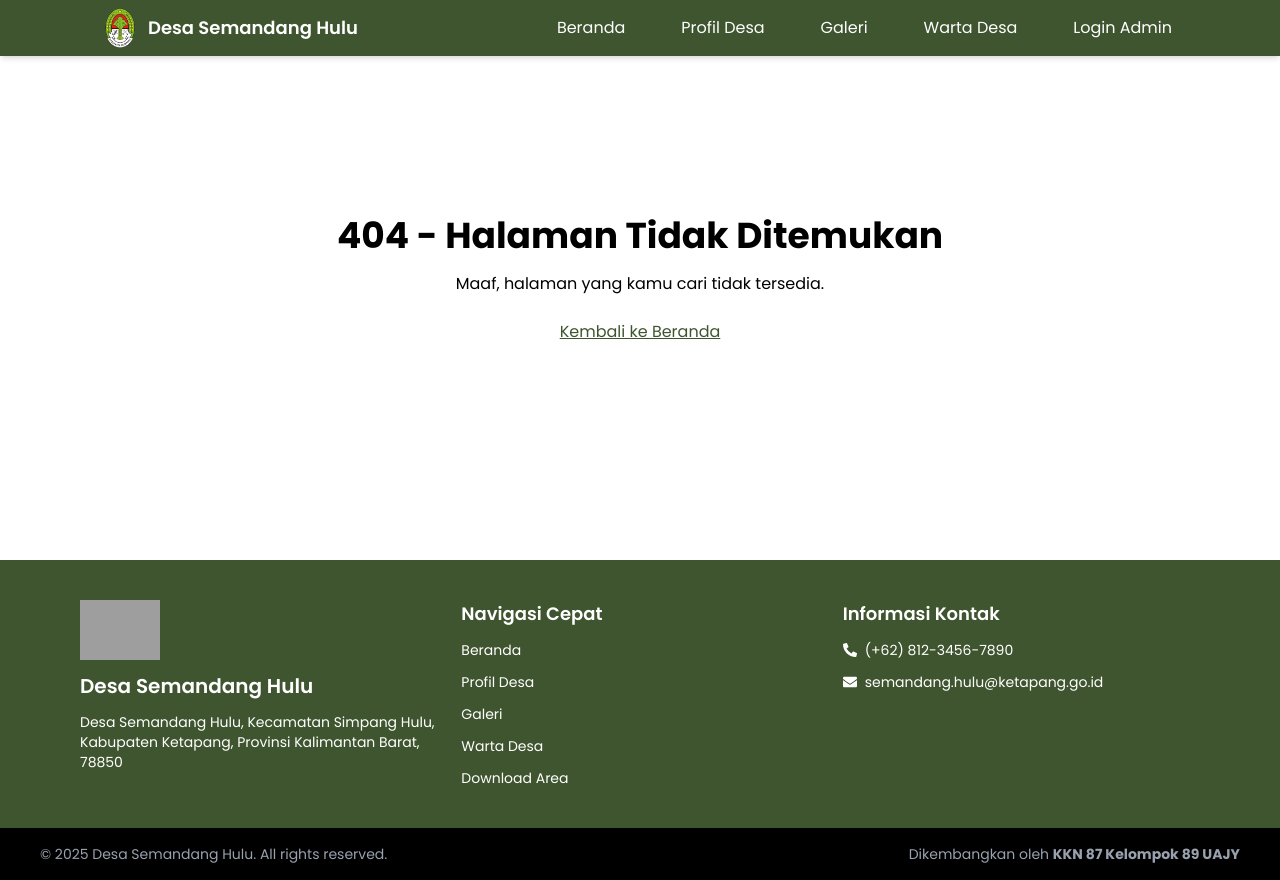
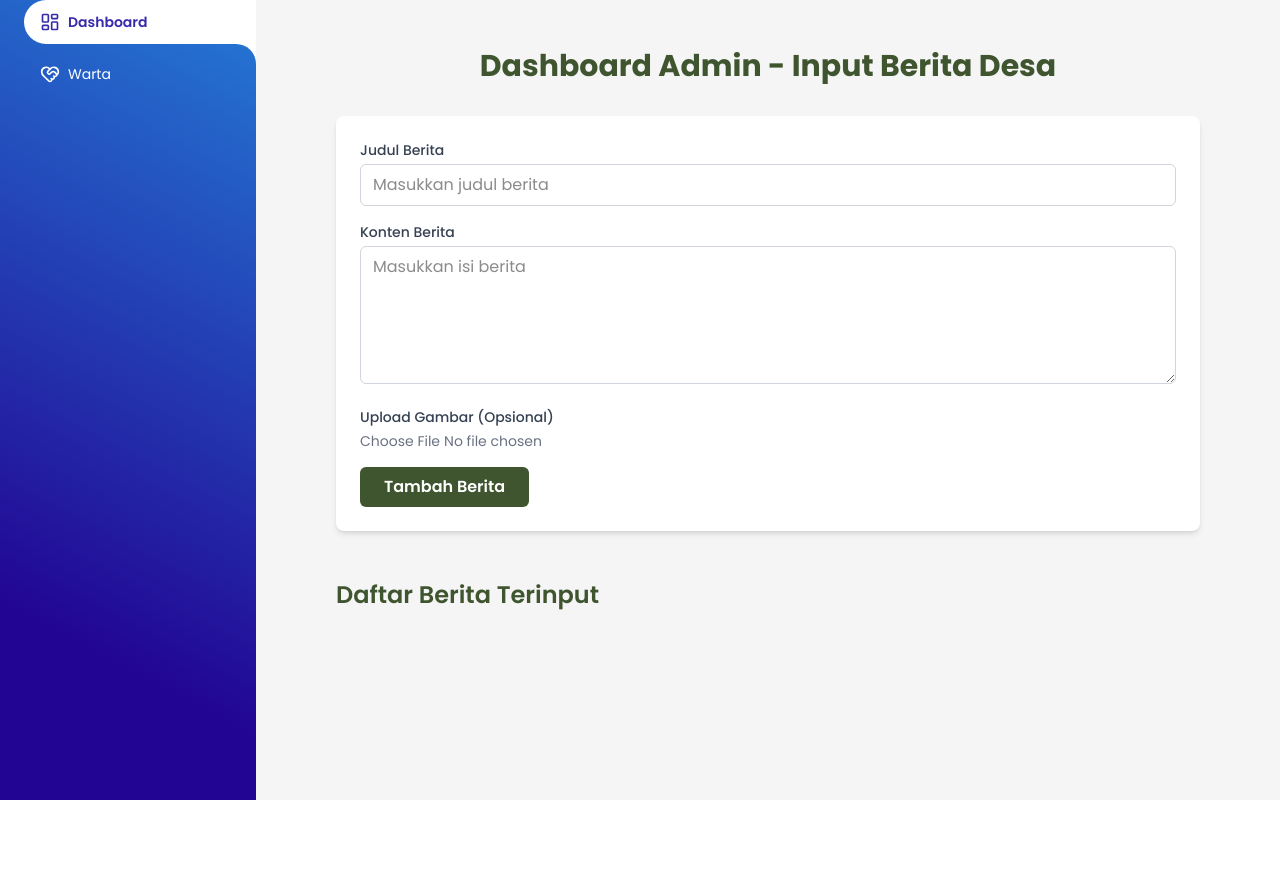
Before and after one commit to Paz25/Semandang-Hulu, a Next.js app: page /admin/dashboard in a window 1280 px wide. Before the commit this address had no page. After the commit the page ends 800 px from the top, so only its background shows below. Built offline with nearby package versions, Linux system fonts and the light colour scheme; grey boxes are pictures that could not be loaded.

Commit message:
Implement admin dashboard and login functionality; add AdminSidebar component with styling

```diff
--- /dev/null
+++ b/app/admin/dashboard/page.jsx
@@ -0,0 +1,116 @@
+"use client";
+
+import { useState } from "react";
+
+export default function AdminDashboard() {
+  const [judul, setJudul] = useState("");
+  const [konten, setKonten] = useState("");
+  const [gambar, setGambar] = useState(null);
+  const [beritaList, setBeritaList] = useState([]);
+
+  const handleSubmit = (e) => {
+    e.preventDefault();
+
+    if (!judul || !konten) {
+      alert("Judul dan Konten wajib diisi!");
+      return;
+    }
+
+    const newBerita = {
+      id: Date.now(),
+      judul,
+      konten,
+      gambar: gambar ? URL.createObjectURL(gambar) : null,
+    };
+
+    setBeritaList([newBerita, ...beritaList]);
+
+    // Reset form
+    setJudul("");
+    setKonten("");
+    setGambar(null);
+  };
+
+  return (
+    <div className="min-h-screen bg-[#F5F5F5] px-6 md:px-20 py-12">
+      <h1 className="text-3xl font-bold text-[#3F552F] mb-8 text-center">
+        Dashboard Admin - Input Berita Desa
+      </h1>
+
+      <form
+        onSubmit={handleSubmit}
+        className="bg-white p-6 rounded-lg shadow-md mb-12 space-y-4"
+      >
+        <div>
+          <label className="block text-sm font-medium text-gray-700 mb-1">
+            Judul Berita
+          </label>
+          <input
+            type="text"
+            value={judul}
+            onChange={(e) => setJudul(e.target.value)}
+            className="w-full border border-gray-300 rounded-md px-3 py-2 focus:outline-none focus:ring-2 focus:ring-[#97A202]"
+            placeholder="Masukkan judul berita"
+          />
+        </div>
+
+        <div>
+          <label className="block text-sm font-medium text-gray-700 mb-1">
+            Konten Berita
+          </label>
+          <textarea
+            value={konten}
+            onChange={(e) => setKonten(e.target.value)}
+            rows={5}
+            className="w-full border border-gray-300 rounded-md px-3 py-2 focus:outline-none focus:ring-2 focus:ring-[#97A202]"
+            placeholder="Masukkan isi berita"
+          ></textarea>
+        </div>
+
+        <div>
+          <label className="block text-sm font-medium text-gray-700 mb-1">
+            Upload Gambar (Opsional)
+          </label>
+          <input
+            type="file"
+            accept="image/*"
+            onChange={(e) => setGambar(e.target.files[0])}
+            className="block w-full text-sm text-gray-500"
+          />
+        </div>
+
+        <button
+          type="submit"
+          className="bg-[#3F552F] hover:bg-[#97A202] text-white font-semibold py-2 px-6 rounded-md transition-all duration-300"
+        >
+          Tambah Berita
+        </button>
+      </form>
+
+      <h2 className="text-2xl font-semibold text-[#3F552F] mb-4">
+        Daftar Berita Terinput
+      </h2>
+
+      <div className="grid grid-cols-1 md:grid-cols-2 lg:grid-cols-3 gap-6">
+        {beritaList.map((berita) => (
+          <div
+            key={berita.id}
+            className="bg-white p-4 rounded-lg shadow hover:shadow-lg transition-all"
+          >
+            {berita.gambar && (
+              <img
+                src={berita.gambar}
+                alt={berita.judul}
+                className="w-full h-48 object-cover rounded-md mb-4"
+              />
+            )}
+            <h3 className="text-lg font-bold text-[#0A160D] mb-2">
+              {berita.judul}
+            </h3>
+            <p className="text-gray-700 text-sm">{berita.konten}</p>
+          </div>
+        ))}
+      </div>
+    </div>
+  );
+}
--- /dev/null
+++ b/app/admin/layout.jsx
@@ -0,0 +1,15 @@
+import AdminSidebar from "@/components/AdminSidebar/AdminSidebar";
+
+export default async function AdminLayout({ children }) {
+  return (
+    <div className="flex">
+      <AdminSidebar />
+      <main className="flex-1 ml-64 relative">
+        {/* <div className="absolute top-6 right-6 z-10">
+          <AdminProfileButton user={user} />
+        </div> */}
+        {children}
+      </main>
+    </div>
+  );
+}
--- a/app/admin/login/page.jsx
+++ b/app/login/page.jsx
@@ -40,7 +40,7 @@ export default function AdminLoginPage() {
               type="text"
               value={username}
               onChange={(e) => setUsername(e.target.value)}
-              className="w-full border border-gray-300 rounded-md px-3 py-2 focus:outline-none focus:ring-2 focus:ring-[#97A202]"
+              className="w-full border border-gray-300 text-[#3F552F] rounded-md px-3 py-2 focus:outline-none focus:ring-2 focus:ring-[#97A202]"
               placeholder="Masukkan username"
             />
           </div>
@@ -53,7 +53,7 @@ export default function AdminLoginPage() {
               type="password"
               value={password}
               onChange={(e) => setPassword(e.target.value)}
-              className="w-full border border-gray-300 rounded-md px-3 py-2 focus:outline-none focus:ring-2 focus:ring-[#97A202]"
+              className="w-full border border-gray-300 text-[#3F552F] rounded-md px-3 py-2 focus:outline-none focus:ring-2 focus:ring-[#97A202]"
               placeholder="Masukkan password"
             />
           </div>
--- /dev/null
+++ b/components/AdminSidebar/AdminSidebar.css
@@ -0,0 +1,45 @@
+.debug {
+    border: 1px solid red;
+}
+
+.debug2 {
+    border: 2px solid greenyellow;
+}
+
+.sidebar {
+    background: linear-gradient(28deg, #220593 20.94%, #26C2FF 149.25%);
+}
+
+.sidebar-highlight {
+    position: relative;
+    background-color: white;
+    border-radius: 40px 0px 0px 40px;
+  }
+
+.sidebar-highlight::before {
+    content: "";
+    position: absolute;
+
+    background-color: transparent;
+    bottom: -50px;
+    right: 0;
+    height: 50px;
+    width: 80%;
+    border-top-right-radius: 20px;
+    box-shadow: 0 -20px 0px 0 white;
+    z-index: -1;
+}
+
+.sidebar-highlight::after {
+    content: "";
+    position: absolute;
+
+    background-color: transparent;
+    top: -50px;
+    right: 0;
+    height: 50px;
+    width: 80%;
+    border-bottom-right-radius: 20px;
+    box-shadow: 0 20px 0px 0 white;
+    z-index: -1;
+}
--- /dev/null
+++ b/components/AdminSidebar/AdminSidebar.jsx
@@ -0,0 +1,37 @@
+"use client";
+
+import "./AdminSidebar.css";
+import { usePathname } from "next/navigation";
+import { LayoutDashboard, HeartHandshake } from "lucide-react";
+
+const menuItems = [
+  { name: "Dashboard", path: "/admin/dashboard", icon: LayoutDashboard },
+  { name: "Warta", path: "/admin/warta", icon: HeartHandshake },
+];
+export default function AdminSidebar() {
+  const pathname = usePathname();
+
+  return (
+    <aside className="sidebar flex-row fixed w-64 h-screen z-50">
+      <nav className="flex flex-col space-y-2">
+        {menuItems.map((item) => {
+          const Icon = item.icon;
+          return (
+            <a key={item.name} href={item.path} className="flex justify-end">
+              <div
+                className={`flex items-center gap-2 px-4 py-3 w-100 ml-6 text-sm ${
+                  pathname === item.path
+                    ? "sidebar-highlight font-semibold bg-white text-indigo-800"
+                    : "text-white hover:font-semibold hover:border-b-2 hover:border-white"
+                }`}
+              >
+                <Icon className="w-5 h-5" />
+                <h1 className="z-10">{item.name}</h1>
+              </div>
+            </a>
+          );
+        })}
+      </nav>
+    </aside>
+  );
+}
--- a/components/Footer.jsx
+++ b/components/Footer.jsx
@@ -2,6 +2,7 @@
 
 import { FaPhoneAlt, FaEnvelope } from "react-icons/fa";
 import { useRouter } from "next/navigation";
+import Image from "next/image";
 
 export default function Footer() {
   const router = useRouter();
@@ -22,11 +23,13 @@ export default function Footer() {
         className={`bg-[#3F552F] text-white py-10 px-6 md:px-20 grid md:grid-cols-3 gap-6 text-sm`}
       >
         <div className="flex flex-col gap-3">
-          <img
-            src="images/logo/logo_semandang.png"
-            alt=""
-            className="w-20 aspect-auto"
+          <Image
+            src="/images/logo/logo_semandang.png"
+            alt="Logo"
+            width={40}
+            height={40}
           />
+
           <h4 className="font-semibold text-xl">Desa Semandang Hulu</h4>
           <p className="text-sm">
             Desa Semandang Hulu, Kecamatan Simpang Hulu, Kabupaten Ketapang,
--- a/components/Navbar.jsx
+++ b/components/Navbar.jsx
@@ -59,7 +59,7 @@ export default function Navbar() {
             {/* Tambahan Login Admin */}
             <div
               className="relative group overflow-hidden cursor-pointer flex items-center px-2 h-full"
-              onClick={() => handleNavClick("/admin/login")}
+              onClick={() => handleNavClick("/login")}
             >
               <span className="relative z-10 transition-colors duration-300 group-hover:text-[#97A202]">
                 Login Admin
@@ -114,7 +114,7 @@ export default function Navbar() {
           {/* Tambahan Login Admin di mobile */}
           <p
             className="cursor-pointer hover:text-[#97A202] text-md pt-4 border-t border-white/20"
-            onClick={() => handleNavClick("/admin/login")}
+            onClick={() => handleNavClick("/login")}
           >
             Login Admin
           </p>
--- a/package.json
+++ b/package.json
@@ -10,6 +10,7 @@
   },
   "dependencies": {
     "@neondatabase/serverless": "^1.0.1",
+    "lucide-react": "^0.525.0",
     "next": "15.3.4",
     "react": "^19.0.0",
     "react-dom": "^19.0.0",
```
Also changed, not shown: 1 other file (tests, documents, lock files or other folders).
